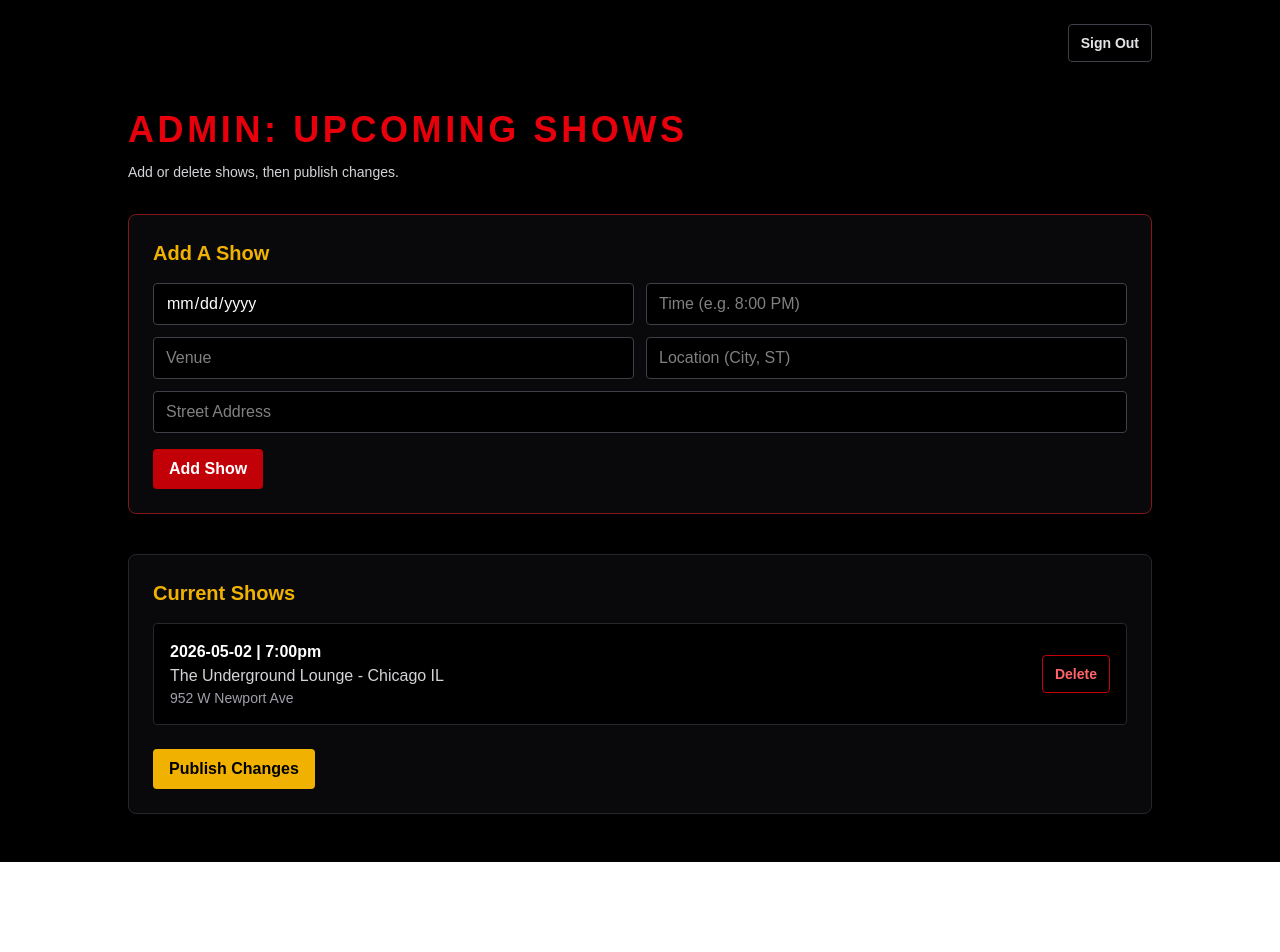
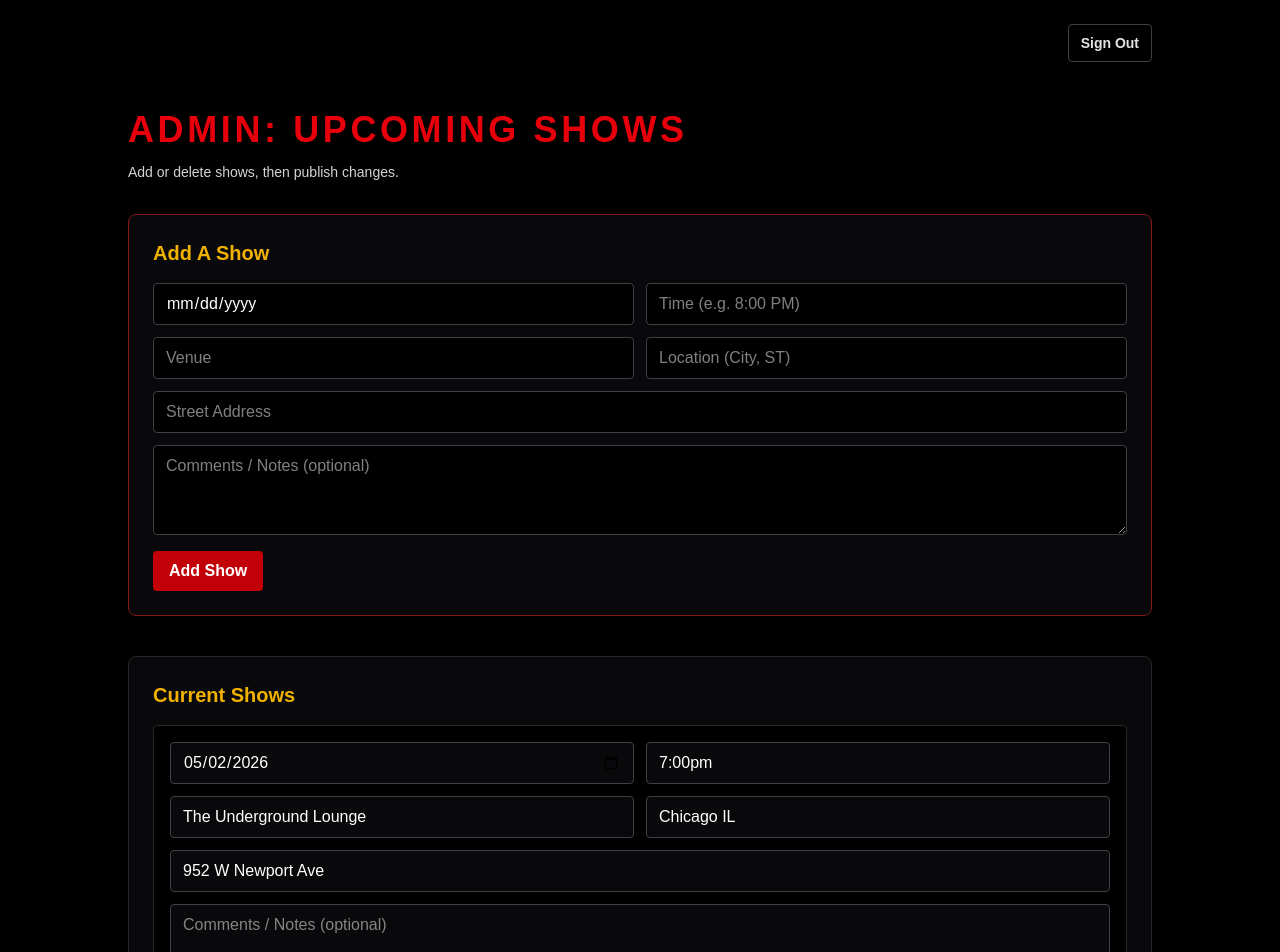
Before and after one commit to mdowney421/62-moons, a Next.js app: page /admin in a window 1280 px wide. Shown: the top 952 px of the page. Before the commit the page ends 862 px from the top, so only its background shows below. Built offline with nearby package versions, Linux system fonts and the light colour scheme; no server answers; sample sign-in values are in the browser's storage.

Commit message:
added edit functionality to form on admin page

```diff
--- a/src/app/admin/AdminShowsEditor.tsx
+++ b/src/app/admin/AdminShowsEditor.tsx
@@ -24,6 +24,7 @@ const EMPTY_SHOW: Show = {
   location: "",
   address: "",
   time: "",
+  comments: "",
 };
 
 export default function AdminShowsEditor({
@@ -61,6 +62,15 @@ export default function AdminShowsEditor({
   function deleteShow(index: number) {
     setShows((current) =>
       current.filter((_, currentIndex) => currentIndex !== index),
+    );
+    setStatus(null);
+  }
+
+  function updateShow(index: number, updates: Partial<Show>) {
+    setShows((current) =>
+      current.map((show, currentIndex) =>
+        currentIndex === index ? { ...show, ...updates } : show,
+      ),
     );
     setStatus(null);
   }
@@ -133,6 +143,18 @@ export default function AdminShowsEditor({
               }
               className="rounded border border-zinc-700 bg-black px-3 py-2 md:col-span-2"
             />
+            <textarea
+              placeholder="Comments / Notes (optional)"
+              value={newShow.comments ?? ""}
+              onChange={(event) =>
+                setNewShow((prev) => ({
+                  ...prev,
+                  comments: event.target.value,
+                }))
+              }
+              className="rounded border border-zinc-700 bg-black px-3 py-2 md:col-span-2"
+              rows={3}
+            />
           </div>
 
           <button
@@ -156,17 +178,65 @@ export default function AdminShowsEditor({
               sortedShows.map(({ show, index }) => (
                 <div
                   key={`${show.date}-${show.venue}-${index}`}
-                  className="flex flex-col justify-between gap-3 rounded border border-zinc-800 bg-black p-4 md:flex-row md:items-center"
+                  className="rounded border border-zinc-800 bg-black p-4"
                 >
-                  <div>
-                    <p className="font-bold text-white">
-                      {show.date} | {show.time}
-                    </p>
-                    <p className="text-zinc-300">
-                      {show.venue} - {show.location}
-                    </p>
-                    <p className="text-sm text-zinc-400">{show.address}</p>
+                  <div className="grid grid-cols-1 gap-3 md:grid-cols-2">
+                    <input
+                      type="date"
+                      value={show.date}
+                      onChange={(event) =>
+                        updateShow(index, { date: event.target.value })
+                      }
+                      className="rounded border border-zinc-700 bg-zinc-950 px-3 py-2"
+                    />
+                    <input
+                      type="text"
+                      placeholder="Time"
+                      value={show.time}
+                      onChange={(event) =>
+                        updateShow(index, { time: event.target.value })
+                      }
+                      className="rounded border border-zinc-700 bg-zinc-950 px-3 py-2"
+                    />
+                    <input
+                      type="text"
+                      placeholder="Venue"
+                      value={show.venue}
+                      onChange={(event) =>
+                        updateShow(index, { venue: event.target.value })
+                      }
+                      className="rounded border border-zinc-700 bg-zinc-950 px-3 py-2"
+                    />
+                    <input
+                      type="text"
+                      placeholder="Location"
+                      value={show.location}
+                      onChange={(event) =>
+                        updateShow(index, { location: event.target.value })
+                      }
+                      className="rounded border border-zinc-700 bg-zinc-950 px-3 py-2"
+                    />
+                    <input
+                      type="text"
+                      placeholder="Street Address"
+                      value={show.address}
+                      onChange={(event) =>
+                        updateShow(index, { address: event.target.value })
+                      }
+                      className="rounded border border-zinc-700 bg-zinc-950 px-3 py-2 md:col-span-2"
+                    />
+                    <textarea
+                      placeholder="Comments / Notes (optional)"
+                      value={show.comments ?? ""}
+                      onChange={(event) =>
+                        updateShow(index, { comments: event.target.value })
+                      }
+                      className="rounded border border-zinc-700 bg-zinc-950 px-3 py-2 md:col-span-2"
+                      rows={3}
+                    />
                   </div>
+
+                  <div className="mt-3 flex justify-end">
                     <button
                       type="button"
                       onClick={() => deleteShow(index)}
@@ -174,6 +244,7 @@ export default function AdminShowsEditor({
                     >
                       Delete
                     </button>
+                  </div>
                 </div>
               ))
             )}
--- a/src/app/admin/actions.ts
+++ b/src/app/admin/actions.ts
@@ -41,6 +41,10 @@ function validateShows(shows: Show[]): void {
       !show.time.trim()
     ) {
       throw new Error(`Show at index ${index} includes blank values.`);
+    }
+
+    if (show.comments !== undefined && typeof show.comments !== "string") {
+      throw new Error(`Show at index ${index} has invalid comments.`);
     }
   }
 }
--- a/src/components/UpcomingShowsSection.tsx
+++ b/src/components/UpcomingShowsSection.tsx
@@ -30,6 +30,14 @@ export default function UpcomingShowsSection() {
                     {show.venue}
                   </div>
                   <div className="text-gray-400">{show.location}</div>
+                  {show.comments?.trim() ? (
+                    <div className="mt-3 rounded border border-zinc-700 bg-zinc-900/60 p-3 text-sm text-zinc-300">
+                      <span className="mr-1 font-semibold text-yellow-500">
+                        Comments:
+                      </span>
+                      {show.comments}
+                    </div>
+                  ) : null}
                 </div>
                 <div className="mt-4 md:mt-0 flex flex-col items-end">
                   <div className="text-lg text-red-600 font-bold mb-2">
--- a/src/types/show.ts
+++ b/src/types/show.ts
@@ -4,6 +4,7 @@ export type Show = {
   location: string;
   address: string;
   time: string;
+  comments?: string;
 };
 
 export function isValidShow(candidate: unknown): candidate is Show {
@@ -18,7 +19,8 @@ export function isValidShow(candidate: unknown): candidate is Show {
     typeof show.venue === "string" &&
     typeof show.location === "string" &&
     typeof show.address === "string" &&
-    typeof show.time === "string"
+    typeof show.time === "string" &&
+    (typeof show.comments === "string" || typeof show.comments === "undefined")
   );
 }
 
```
Lines whose indentation alone changed are shown as unchanged.
